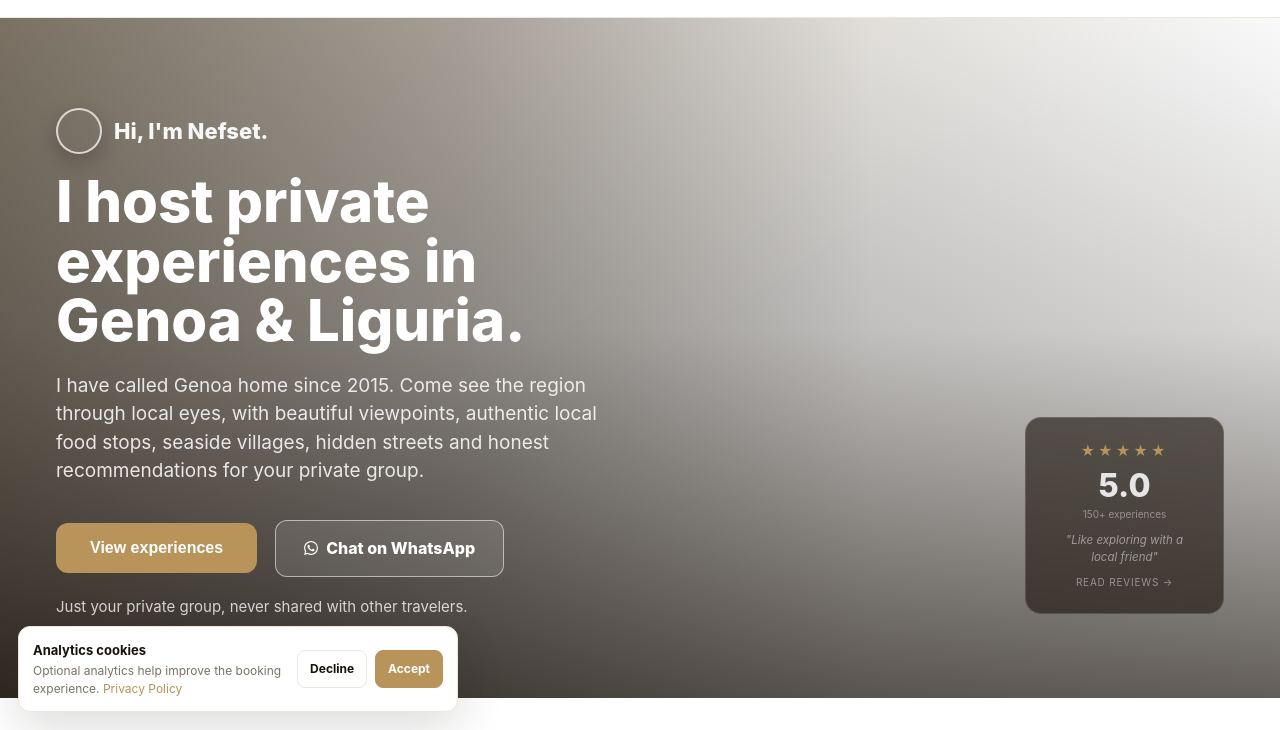
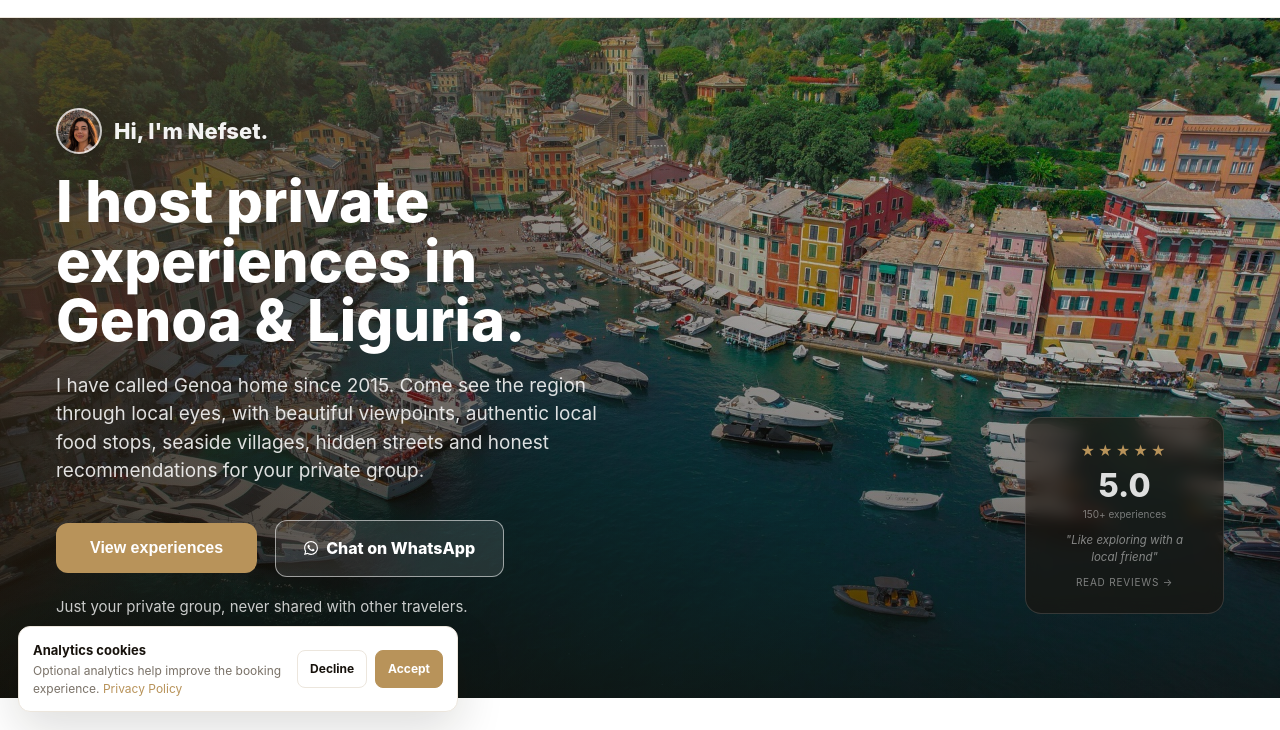
Before and after one commit to nefset-png/genoabylocal, a website: page index.html in a window 1280 px wide. Shown: the part 70-800 px from the top of the page. Drawn offline with Linux system fonts and the light colour scheme.

Commit message:
Fix homepage hero image paths

```diff
--- a/assets/css/pages/home.css
+++ b/assets/css/pages/home.css
@@ -54,14 +54,14 @@ nav{display:flex;align-items:center;justify-content:space-between;padding:20px 4
    HOMEPAGE
 ═══════════════════════════════════════ */
 .hero{position:relative;height:680px;overflow:hidden;display:flex;align-items:flex-end}
-.hero-photo{position:absolute;inset:0;background:url('images/portofino/panorama-portofino.jpg') center/cover;filter:saturate(1.1) brightness(1.02)}
+.hero-photo{position:absolute;inset:0;background:url('/images/portofino/panorama-portofino.jpg') center/cover;filter:saturate(1.1) brightness(1.02)}
 .hero-grade{position:absolute;inset:0;background:linear-gradient(90deg,rgba(18,11,4,0.68) 0%,rgba(18,11,4,0.42) 36%,rgba(18,11,4,0.12) 68%,rgba(18,11,4,0.01) 100%),linear-gradient(to top,rgba(18,11,4,0.66) 0%,rgba(18,11,4,0.16) 54%,rgba(18,11,4,0.01) 100%)}
 .hero-warm{position:absolute;inset:0;background:linear-gradient(150deg,rgba(255,225,170,0.18) 0%,transparent 52%)}
 .hero-inner{position:relative;width:100%;display:flex;align-items:flex-end;justify-content:space-between;padding:0 56px 80px}
 .hero-left{max-width:580px}
 .hero-eyebrow{font-size:11px;letter-spacing:0.18em;text-transform:uppercase;color:rgba(255,255,255,0.72);margin-bottom:18px}
 .hero-person{display:inline-flex;align-items:center;gap:12px;margin-bottom:18px;color:rgba(255,255,255,0.94);font-size:22px;font-weight:760;line-height:1.1}
-.hero-avatar{width:46px;height:46px;border-radius:50%;background-image:url('images/nefset host.jpg');background-repeat:no-repeat;background-size:165% auto;background-position:50% 32%;border:2px solid rgba(255,255,255,0.72);box-shadow:0 8px 22px rgba(0,0,0,0.22);flex:0 0 auto}
+.hero-avatar{width:46px;height:46px;border-radius:50%;background-image:url('/images/nefset host.jpg');background-repeat:no-repeat;background-size:165% auto;background-position:50% 32%;border:2px solid rgba(255,255,255,0.72);box-shadow:0 8px 22px rgba(0,0,0,0.22);flex:0 0 auto}
 .hero-h1{font-family:inherit;font-size:62px;font-weight:400;color:#fff;line-height:1.05;letter-spacing:-0.015em;margin-bottom:22px}
 .hero-hello{display:block;font-size:0.74em;line-height:1.08;margin-bottom:8px;color:rgba(255,255,255,0.92)}
 .hero-mainline{display:block}
```
